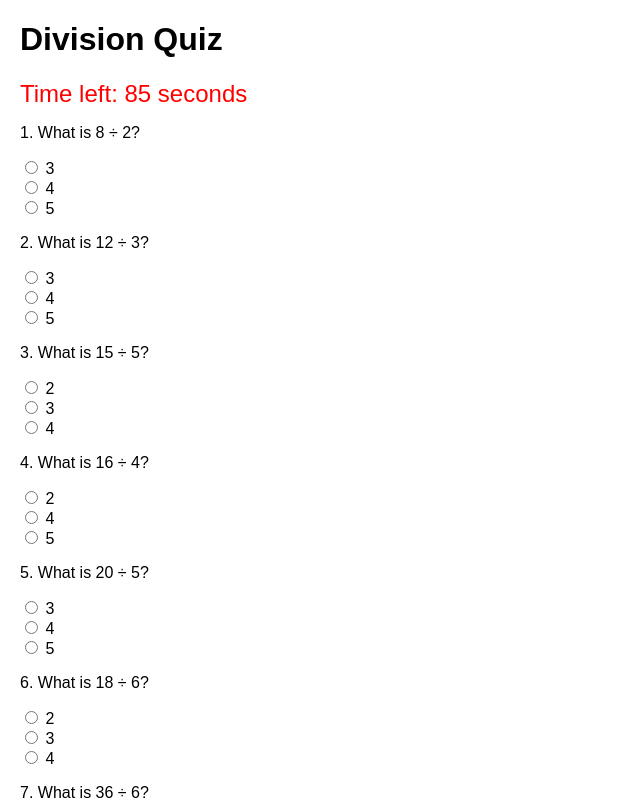
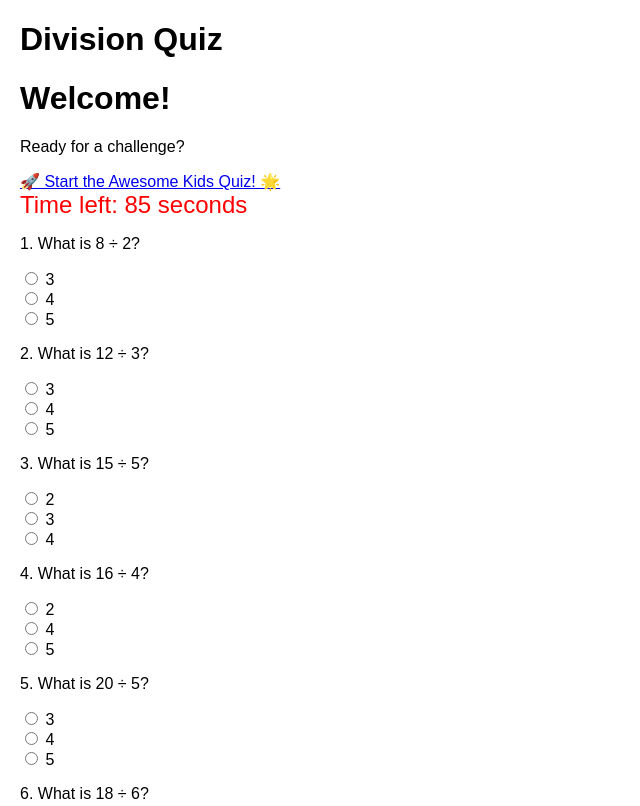
Before and after one commit to shivaarunachala/ChildrenTest, a plain HTML site: page index.html in a window 1280 px wide. Shown: the top 806 px of the page, without its empty margins (0-640 px from the left). Drawn offline with Linux system fonts and the light colour scheme.

Commit message:
Add welcome message and quiz link to index.html
Added a welcome section with a link to the quiz.

```diff
--- a/index.html
+++ b/index.html
@@ -30,6 +30,13 @@
 <body>
 
     <h1>Division Quiz</h1>
+     <div class="link-box">
+        <h1>Welcome!</h1>
+        <p>Ready for a challenge?</p>
+
+        <a href="Test2.html">🚀 Start the Awesome Kids Quiz! 🌟</a>
+
+     </div>
     <div id="timer">Time left: <span id="time">90</span> seconds</div>
 
     <form id="quiz">
```
